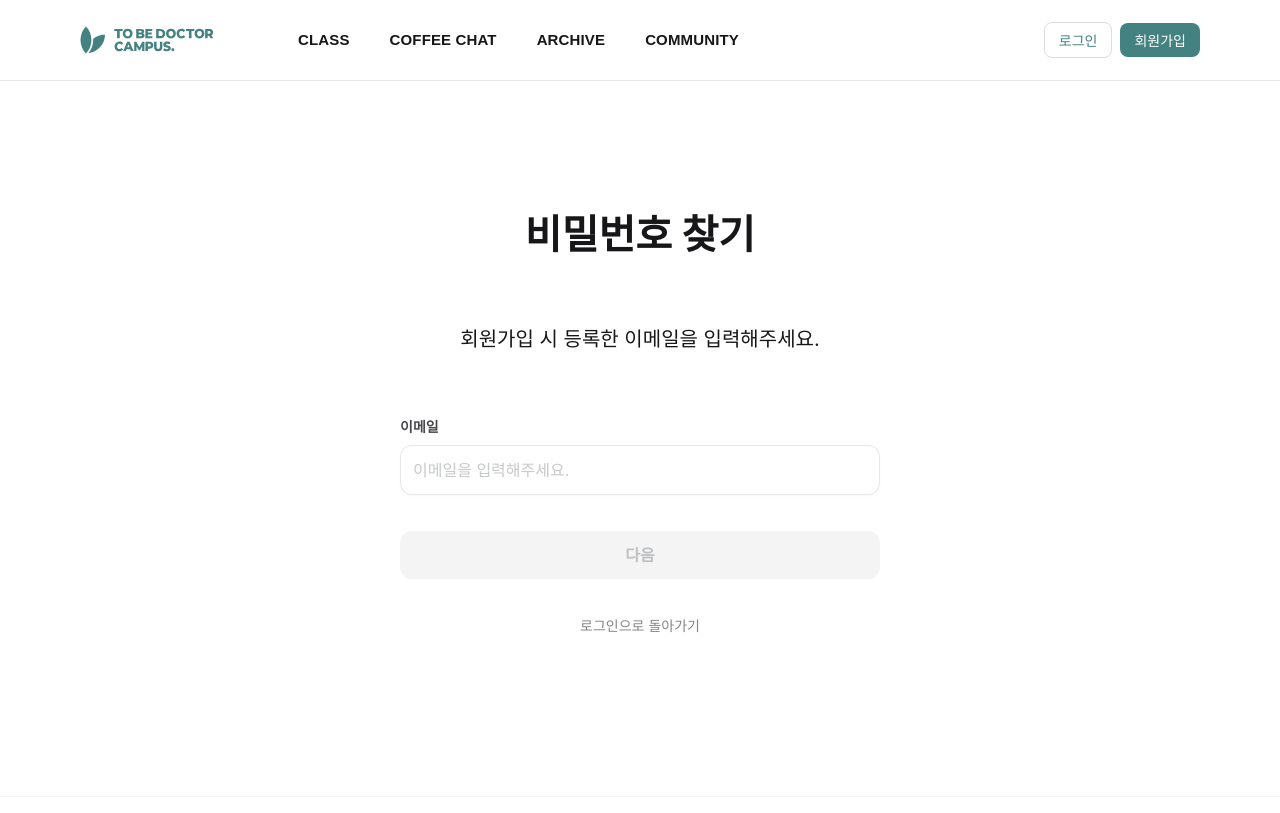
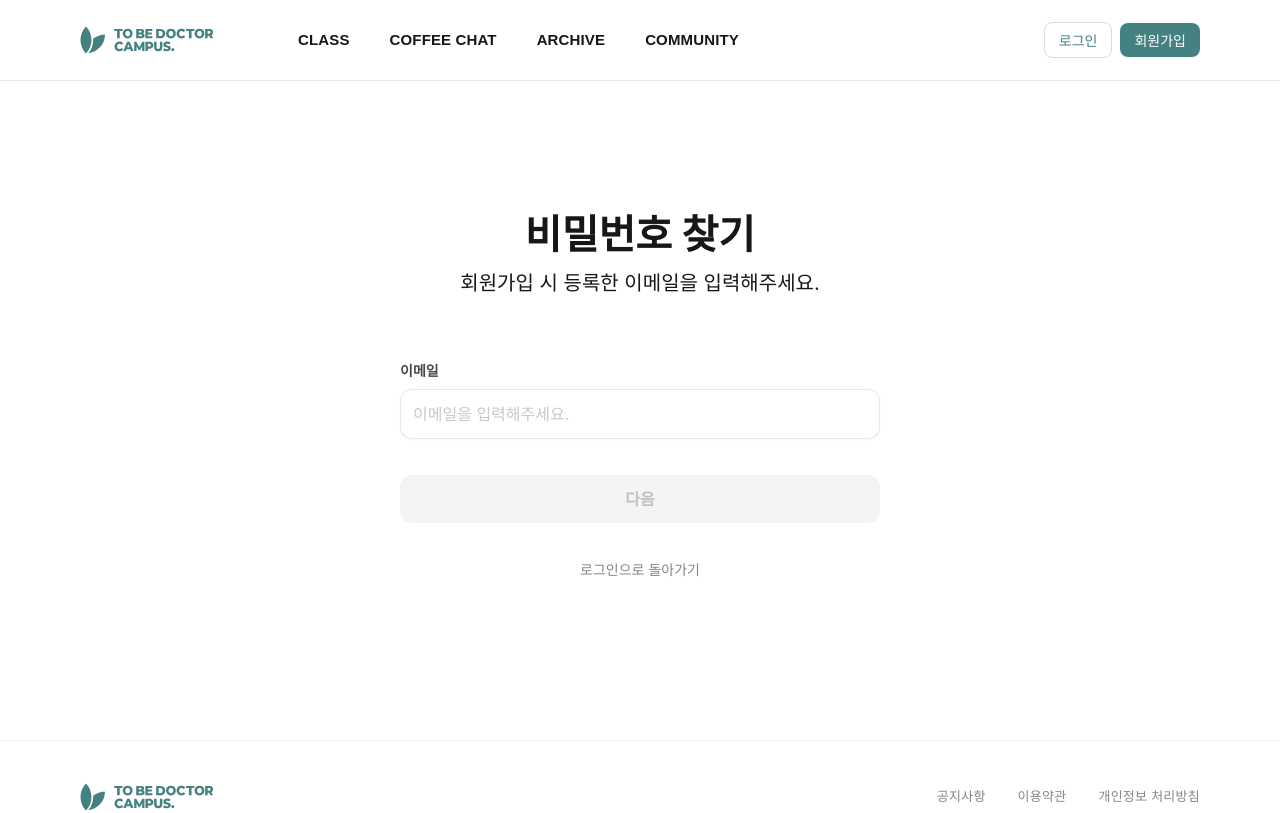
Before and after one commit to efforthye/tobe-doctor-campus, a React (Create React App) app: page /forgot-password in a window 1280 px wide. Shown: the top 813 px of the page. Built offline with nearby package versions, Linux system fonts and the light colour scheme; a web font is replaced by a local one.

Commit message:
feat: login ui

```diff
--- a/src/pages/ForgotPassword.tsx
+++ b/src/pages/ForgotPassword.tsx
@@ -2,6 +2,7 @@ import React, { useState } from 'react';
 import { Link, useNavigate } from 'react-router-dom';
 import styled from 'styled-components';
 import Layout from '../components/layout/Layout';
+import { ReactComponent as NegativeIcon } from '../assets/negative.svg';
 
 interface ForgotPasswordFormValues {
   email: string;
@@ -14,23 +15,37 @@ const ForgotPassword: React.FC = () => {
   const [formErrors, setFormErrors] = useState<Partial<ForgotPasswordFormValues>>({});
   const [loading, setLoading] = useState(false);
   const [accountError, setAccountError] = useState('');
+  const [hasStartedTyping, setHasStartedTyping] = useState(false);
 
   const navigate = useNavigate();
 
   const handleChange = (e: React.ChangeEvent<HTMLInputElement>) => {
     const { name, value } = e.target;
+
+    // 처음 타이핑 시작 플래그 설정
+    if (!hasStartedTyping) {
+      setHasStartedTyping(true);
+    }
+
     setFormValues({
       ...formValues,
       [name]: value,
     });
 
-    // 입력 시 에러 제거
-    if (formErrors[name as keyof ForgotPasswordFormValues]) {
-      setFormErrors({
-        ...formErrors,
-        [name]: '',
-      });
+    // 실시간 유효성 검사 (타이핑 시작 후부터)
+    if (hasStartedTyping || value.length > 0) {
+      const errors: Partial<ForgotPasswordFormValues> = {};
+
+      if (!value) {
+        errors.email = '이메일을 입력해주세요';
+      } else if (!/^[a-zA-Z0-9._%+-]+@[a-zA-Z0-9.-]+\.[a-zA-Z]{2,}$/.test(value)) {
+        errors.email = '올바른 이메일을 입력해주세요.';
       }
+
+      setFormErrors(errors);
+    }
+
+    // 계정 오류 제거
     if (accountError) {
       setAccountError('');
     }
@@ -43,8 +58,8 @@ const ForgotPassword: React.FC = () => {
     if (!formValues.email) {
       errors.email = '이메일을 입력해주세요';
       isValid = false;
-    } else if (!/\S+@\S+\.\S+/.test(formValues.email)) {
-      errors.email = '유효한 이메일 주소를 입력해주세요';
+    } else if (!/^[a-zA-Z0-9._%+-]+@[a-zA-Z0-9.-]+\.[a-zA-Z]{2,}$/.test(formValues.email)) {
+      errors.email = '올바른 이메일을 입력해주세요.';
       isValid = false;
     }
 
@@ -64,8 +79,8 @@ const ForgotPassword: React.FC = () => {
       await new Promise(resolve => setTimeout(resolve, 1000));
 
       // 임시로 특정 이메일에 대해 계정 없음 에러 시뮬레이션
-      if (formValues.email === 'notfound@example.com') {
-        setAccountError('등록되지 않은 이메일입니다. 회원가입을 진행해주세요.');
+      if (formValues.email !== 'efforthye@gmail.com') {
+        setAccountError('존재하지 않는 계정입니다.');
         setLoading(false);
         return;
       }
@@ -91,29 +106,35 @@ const ForgotPassword: React.FC = () => {
         </SloganSection>
 
         <FormContainer>
-          {accountError && <ErrorMessage>{accountError}</ErrorMessage>}
-
           <form onSubmit={handleSubmit}>
             {/* 이메일 입력 */}
             <FormGroup>
               <FormLabel>이메일</FormLabel>
+              <EmailInputWrapper>
                 <EmailInput
                   type="email"
                   name="email"
                   placeholder="이메일을 입력해주세요."
                   value={formValues.email}
                   onChange={handleChange}
-                className={formErrors.email ? 'error' : ''}
+                  hasError={!!(formErrors.email || accountError)}
                   autoComplete="email"
                 />
+                {(formErrors.email || accountError) && (
+                  <ErrorIconWrapper>
+                    <NegativeIcon width={22} height={22} />
+                  </ErrorIconWrapper>
+                )}
+              </EmailInputWrapper>
               {formErrors.email && <InputHelp error>{formErrors.email}</InputHelp>}
+              {accountError && <InputHelp error>{accountError}</InputHelp>}
             </FormGroup>
 
             {/* 다음 버튼 */}
             <NextButton
               type="submit"
-              disabled={loading || !formValues.email || !/\S+@\S+\.\S+/.test(formValues.email)}
-              data-disable={loading || !formValues.email || !/\S+@\S+\.\S+/.test(formValues.email) ? "True" : "False"}
+              disabled={loading || !formValues.email || !/^[a-zA-Z0-9._%+-]+@[a-zA-Z0-9.-]+\.[a-zA-Z]{2,}$/.test(formValues.email) || !!(formErrors.email)}
+              data-disable={loading || !formValues.email || !/^[a-zA-Z0-9._%+-]+@[a-zA-Z0-9.-]+\.[a-zA-Z]{2,}$/.test(formValues.email) || !!(formErrors.email) ? "True" : "False"}
               data-icon-only="False"
               data-leading-icon="false"
               data-loading={loading ? "true" : "false"}
@@ -139,11 +160,12 @@ const ForgotPassword: React.FC = () => {
   );
 };
 
-// 로그인 페이지와 동일한 스타일 컴포넌트
+// 스타일 컴포넌트들
 const MainContainer = styled.main`
   display: flex;
   flex-direction: column;
   align-items: center;
+  gap: 64px;
   max-width: 1440px;
   margin: 0 auto;
   padding: 128px 20px 160px;
@@ -161,8 +183,7 @@ const SloganText = styled.p`
   line-height: 1.4;
   letter-spacing: -1.2%;
   color: #171719;
-  margin-top: 64px;
-  margin-bottom: 64px;
+  margin-top: 8px;
 `;
 
 const SloganTitle = styled.h1`
@@ -179,16 +200,6 @@ const FormContainer = styled.div`
   max-width: 480px;
   display: flex;
   flex-direction: column;
-  gap: 36px;
-`;
-
-const ErrorMessage = styled.div`
-  background-color: rgba(255, 82, 82, 0.1);
-  color: #ff5252;
-  padding: 12px;
-  border-radius: 12px;
-  margin-bottom: 16px;
-  font-size: 14px;
 `;
 
 const FormGroup = styled.div`
@@ -206,29 +217,47 @@ const FormLabel = styled.label`
   color: rgba(46, 47, 51, 0.88);
 `;
 
-const EmailInput = styled.input`
+const EmailInputWrapper = styled.div`
+  position: relative;
+  width: 100%;
+`;
+
+const EmailInput = styled.input<{ hasError: boolean }>`
   width: 100%;
   padding: 12px;
-  border: 1px solid rgba(112, 115, 124, 0.16);
+  padding-right: ${props => props.hasError ? '48px' : '12px'};
+  border: 1px solid ${props => props.hasError ? '#FF4242' : 'rgba(112, 115, 124, 0.16)'};
   border-radius: 12px;
   font-size: 16px;
   line-height: 1.5em;
   outline: none;
   box-shadow: 0px 1px 2px 0px rgba(0, 0, 0, 0.03);
+  box-sizing: border-box;
 
   &::placeholder {
     color: rgba(55, 56, 60, 0.28);
   }
 
-  &.error {
-    border-color: #ff5252;
+  &:focus {
+    border-color: ${props => props.hasError ? '#FF4242' : '#448181'};
   }
+`;
+
+const ErrorIconWrapper = styled.div`
+  position: absolute;
+  right: 12px;
+  top: 50%;
+  transform: translateY(-50%);
+  display: flex;
+  align-items: center;
+  justify-content: center;
+  pointer-events: none;
 `;
 
 const InputHelp = styled.p<{ error?: boolean }>`
   font-size: 12px;
   line-height: 1.334em;
-  color: ${props => props.error ? '#ff5252' : 'rgba(55, 56, 60, 0.61)'};
+  color: ${props => props.error ? '#FF4242' : 'rgba(55, 56, 60, 0.61)'};
   margin-top: 4px;
 `;
 
@@ -256,7 +285,7 @@ const NextButton = styled.button`
   box-sizing: border-box;
 
   /* Large size 버튼의 기본 스타일 */
-  min-height: 48px; /* 12px + 24px + 12px */
+  min-height: 48px;
 
   &:disabled {
     background-color: #F4F4F5;
--- a/src/pages/Login.tsx
+++ b/src/pages/Login.tsx
@@ -91,7 +91,7 @@ const Login: React.FC = () => {
 
           <form onSubmit={handleSubmit}>
             {/* 이메일 입력 */}
-            <FormGroup>
+            <FormGroup hasBottomMargin>
               <FormLabel>이메일</FormLabel>
               <EmailInput
                 type="email"
@@ -128,8 +128,8 @@ const Login: React.FC = () => {
 
             {/* 링크 버튼들 */}
             <LinkButtonsRow>
+              <LinkButton to="/signup">회원가입</LinkButton>
               <LinkButton to="/forgot-password">비밀번호 찾기</LinkButton>
-              <LinkButton to="/signup">회원가입</LinkButton>
             </LinkButtonsRow>
           </form>
         </FormContainer>
@@ -189,12 +189,12 @@ const ErrorMessage = styled.div`
   font-size: 14px;
 `;
 
-const FormGroup = styled.div`
+const FormGroup = styled.div<{ hasBottomMargin?: boolean }>`
   display: flex;
   flex-direction: column;
   gap: 8px;
   width: 100%;
-  margin-bottom: 16px;
+  margin-bottom: ${props => props.hasBottomMargin ? '36px' : '0'};
 `;
 
 const FormLabel = styled.label`
@@ -241,6 +241,7 @@ const LoginButton = styled.button`
   font-size: 16px;
   cursor: pointer;
   padding: 12px 28px;
+  margin-top: 36px;
   margin-bottom: 36px;
 
   &:disabled {
@@ -257,13 +258,10 @@ const LinkButtonsRow = styled.div`
 `;
 
 const LinkButton = styled(Link)`
-  color: rgba(55, 56, 60, 0.61);
+  color: #448181;
   text-decoration: none;
   font-size: 14px;
-
-  &:hover {
-    color: #448181;
-  }
+  font-weight: 600;
 `;
 
 export default Login;
```
Also changed, not shown: src/react-app-env.d.ts (added, +40 -0 lines), src/assets/negative.svg (added). Lines whose indentation alone changed are shown as unchanged.
